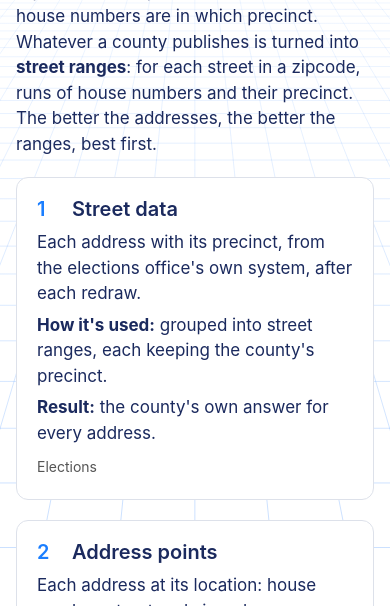
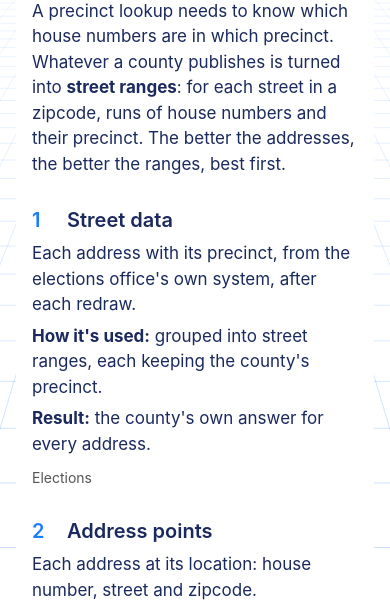
Before and after one commit to usegis/usegis.github.io, a plain HTML site: page addresses.html in a window 390 px wide. Shown: the part 219-825 px from the top of the page. Drawn offline with Linux system fonts and the light colour scheme.

Commit message:
Reference pages: one plain panel over the grid, no cards
Co-Authored-By: Claude Opus 5.5 <noreply@anthropic.com>

```diff
--- a/style.css
+++ b/style.css
@@ -159,18 +159,26 @@
     color: var(--glow);
   }
 
-  .level {
-    margin: 20px 0;
-    padding: 16px 20px;
-    border: 1px solid var(--border);
+  /* One plain panel over the grid, so the text reads on a solid background. */
+  main.page {
+    padding: 28px 32px;
     border-radius: 12px;
     background: var(--bg);
+  }
+
+  @media (max-width: 520px) {
+    main.page {
+      padding: 20px 16px;
+    }
+  }
+
+  .level {
+    margin: 28px 0;
     scroll-margin-top: 16px;
   }
 
-  .level:target {
-    border-color: var(--glow);
-    box-shadow: 0 0 0 1px var(--glow);
+  .level:target h2 {
+    color: var(--glow);
   }
 
   .level h2 {
```
